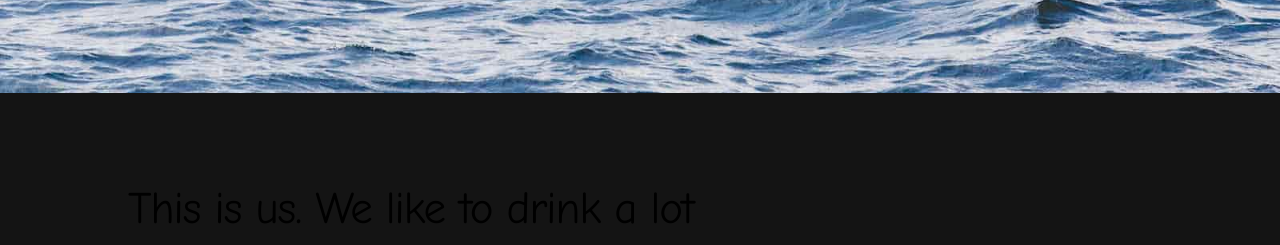
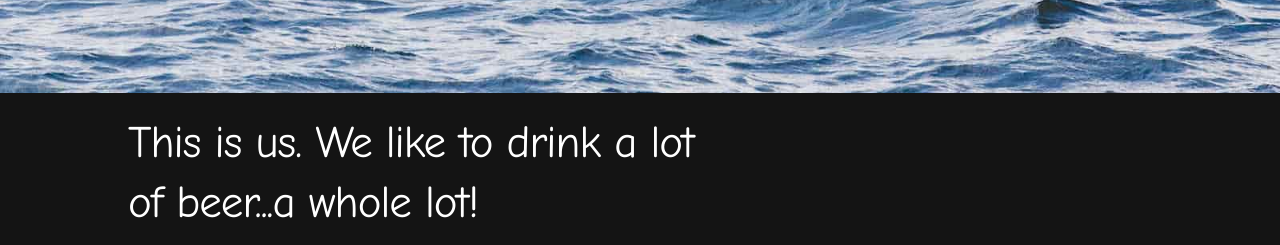
Before and after one commit to th0maZz/th0maZz.github.io, a plain HTML site: page index.html in a window 1280 px wide. Shown: the part 707-952 px from the top of the page. Drawn offline with Linux system fonts and the light colour scheme.

Commit message:
Schriftart

```diff
--- a/index.html
+++ b/index.html
@@ -49,7 +49,7 @@
 
 		<div class="bio">
 
-			<p><font color=black> <font face="Comic Sans MS"> This is us. We like to drink a lot of beer...a whole lot!</font color=black></p>
+			<p> <font face="Comic Sans MS"> This is us. We like to drink a lot of beer...a whole lot!</font></p>
 
 
 
```
